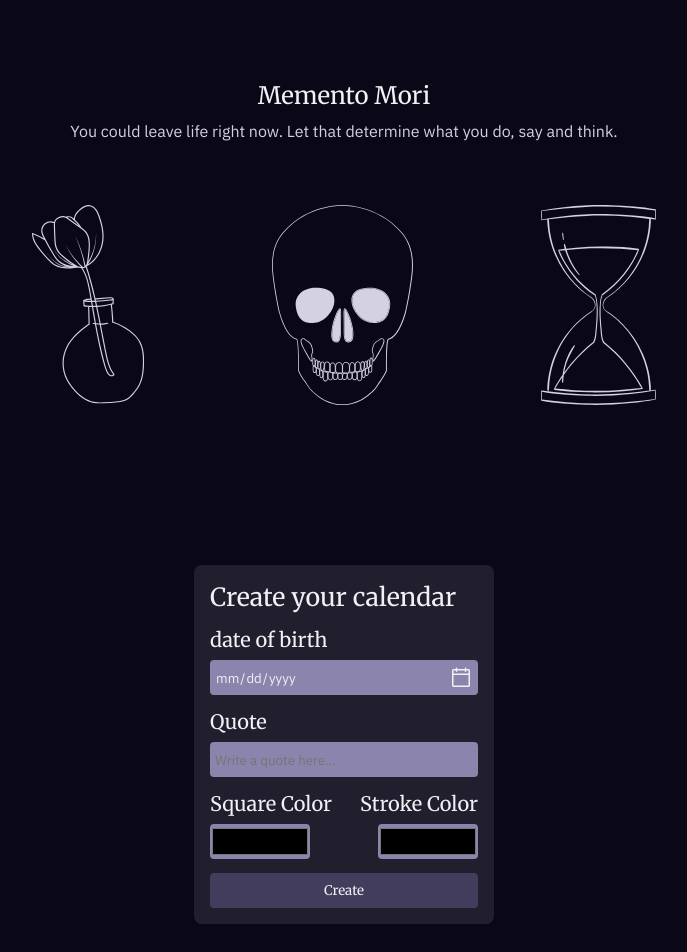
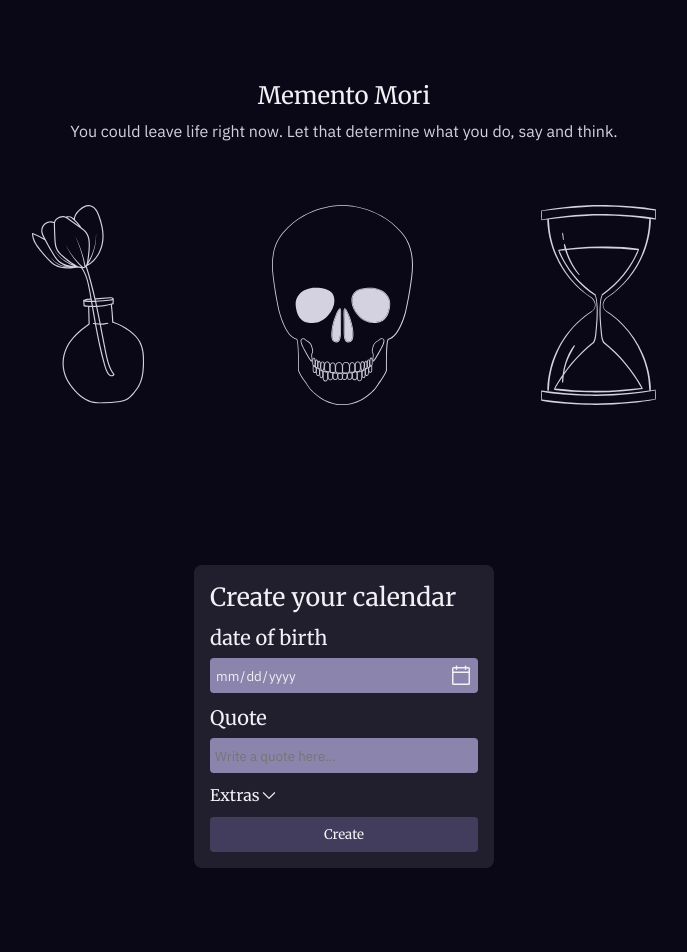
Before and after one commit to EnzoDev10/Memento, a React (Vite) app: page / in a window 1280 px wide. Shown: the top 952 px of the page, without its empty margins (296-983 px from the left). Built offline with nearby package versions, Linux system fonts and the light colour scheme; what @react-pdf/renderer would draw is missing.

Commit message:
improve styles for Extras component.

```diff
--- a/src/components/Reusables.tsx
+++ b/src/components/Reusables.tsx
@@ -13,6 +13,12 @@ export const StyledSection = styled.section`
     }
 `;
 
+export const StyledInputWrapper = styled.div`
+    display: flex;
+    flex-direction: column;
+    gap: 8px;
+`;
+
 export const StyledInput = styled.div`
     height: fit-content;
     display: flex;
@@ -25,12 +31,6 @@ export const StyledInput = styled.div`
         height: 35px;
         border-radius: 4px;
         padding: 0 5px;
-    }
-
-    input[type="color"] {
-        max-width: 100px;
-        padding: 0;
-
     }
 
     button {
--- a/src/features/Form/Form.tsx
+++ b/src/features/Form/Form.tsx
@@ -21,7 +21,7 @@ const FormContainer = styled.article`
 const StyledForm = styled.form`
     display: flex;
     flex-direction: column;
-    gap: 14px;
+    gap: 12px;
 
     h2 {
         font-size: 25px;
@@ -31,18 +31,13 @@ const StyledForm = styled.form`
         }
     }
 
-    label {
+    label,
+    legend {
         font-size: 20px;
 
         @media ${devices.mobile} {
             font-size: 18px;
         }
-    }
-
-    div {
-        display: flex;
-        flex-direction: column;
-        gap: 8px;
     }
 `;
 
--- a/src/features/Form/components/DateOfBirth/DateOfBirth.tsx
+++ b/src/features/Form/components/DateOfBirth/DateOfBirth.tsx
@@ -12,6 +12,7 @@ import {
     StyledOverlay,
     StyledCloseBtn,
     StyledDialogContent,
+    StyledInputWrapper,
 } from "@/components/Reusables";
 import { DateContext } from "@/global/DateContext";
 
@@ -81,7 +82,7 @@ export const DateOfBirth = ({
 
     return (
         <Dialog.Root open={open} onOpenChange={setOpen}>
-            <div>
+            <StyledInputWrapper>
                 <label>date of birth</label>
 
                 <StyledInput>
@@ -100,7 +101,7 @@ export const DateOfBirth = ({
                         <CalendarBlankIcon size={24} />
                     </button>
                 </StyledInput>
-            </div>
+            </StyledInputWrapper>
 
             <Dialog.Portal>
                 <StyledOverlay />
--- a/src/features/Form/components/Extras/Extras.tsx
+++ b/src/features/Form/components/Extras/Extras.tsx
@@ -1,37 +1,68 @@
 import { StyledInput } from "@/components/Reusables";
 import { CustomizationContext } from "@/global/customizationContext";
+import { CaretDownIcon } from "@phosphor-icons/react/dist/ssr";
 import { useContext } from "react";
 import styled from "styled-components";
 
-const StyledArticle = styled.article`
+const StyledDetails = styled.details`
     display: flex;
     justify-content: space-between;
+    flex-direction: column;
+
+    &:open {
+        gap: 8px;
+    }
 
     label {
-        font-size: 1rem;
+        font-size: 14px;
+    }
+
+    summary {
+        display: flex;
+        align-items: center;
     }
 `;
 
-const StrokeInput = styled(StyledInput)`
-    input {
-        align-self: flex-end;
+const StyledColorInput = styled(StyledInput)`
+    width: 50%;
+    flex-direction: column;
+    gap: 8px;
+
+    input[type="color"] {
+        width: 70%;
+        padding: 0;
     }
 `;
 
+const StrokeInput = styled(StyledColorInput)`
+    align-items: flex-end;
+`;
+
+const InputsWrappers = styled.div`
+    display: flex;
+    justify-content: space-between;
+    align-items: center;
+    gap: 8px;
+`;
+
 export const Extras = () => {
-    const { squareColor, strokeColor, setSquareColor, setStrokeColor } =
+    const { fillColor, strokeColor, setFillColor, setStrokeColor } =
         useContext(CustomizationContext);
 
     return (
-        <StyledArticle>
-            <StyledInput>
-                <label>Square Color</label>
+        <StyledDetails>
+            <summary>
+                Extras <CaretDownIcon size={18} />
+            </summary>
+            <InputsWrappers>
+                <StyledColorInput>
+                    <label>Fill Color</label>
                     <input
                         type='color'
-                    defaultValue={squareColor}
-                    onChange={(e) => setSquareColor(e.target.value)}
+                        defaultValue={fillColor}
+                        onChange={(e) => setFillColor(e.target.value)}
                     />
-            </StyledInput>
+                </StyledColorInput>
                 <StrokeInput>
                     <label>Stroke Color</label>
                     <input
@@ -40,6 +71,7 @@ export const Extras = () => {
                         onChange={(e) => setStrokeColor(e.target.value)}
                     />
                 </StrokeInput>
-        </StyledArticle>
+            </InputsWrappers>
+        </StyledDetails>
     );
 };
--- a/src/features/Form/components/QuoteSelector/QuoteSelector.tsx
+++ b/src/features/Form/components/QuoteSelector/QuoteSelector.tsx
@@ -1,4 +1,4 @@
-import { StyledInput } from "@/components/Reusables";
+import { StyledInput, StyledInputWrapper } from "@/components/Reusables";
 import { CustomizationContext } from "@/global/customizationContext";
 import { DateContext } from "@/global/DateContext";
 import { useContext, useState } from "react";
@@ -52,7 +52,7 @@ export const QuoteSelector = () => {
 
     return (
         <>
-            <div>
+            <StyledInputWrapper>
                 <label>Quote</label>
                 <StyledInput>
                     <input
@@ -62,7 +62,7 @@ export const QuoteSelector = () => {
                         value={quote}
                     />
                 </StyledInput>
-            </div>
+            </StyledInputWrapper>
 
             {showAuthorInput && (
                 <AnimatedWrapper>
--- a/src/index.css
+++ b/src/index.css
@@ -47,7 +47,8 @@ body {
 
 h1,
 h2,
-label {
+label,
+summary {
     font-family: var(--main-font);
     font-weight: normal;
 }
```
Lines whose indentation alone changed are shown as unchanged.
